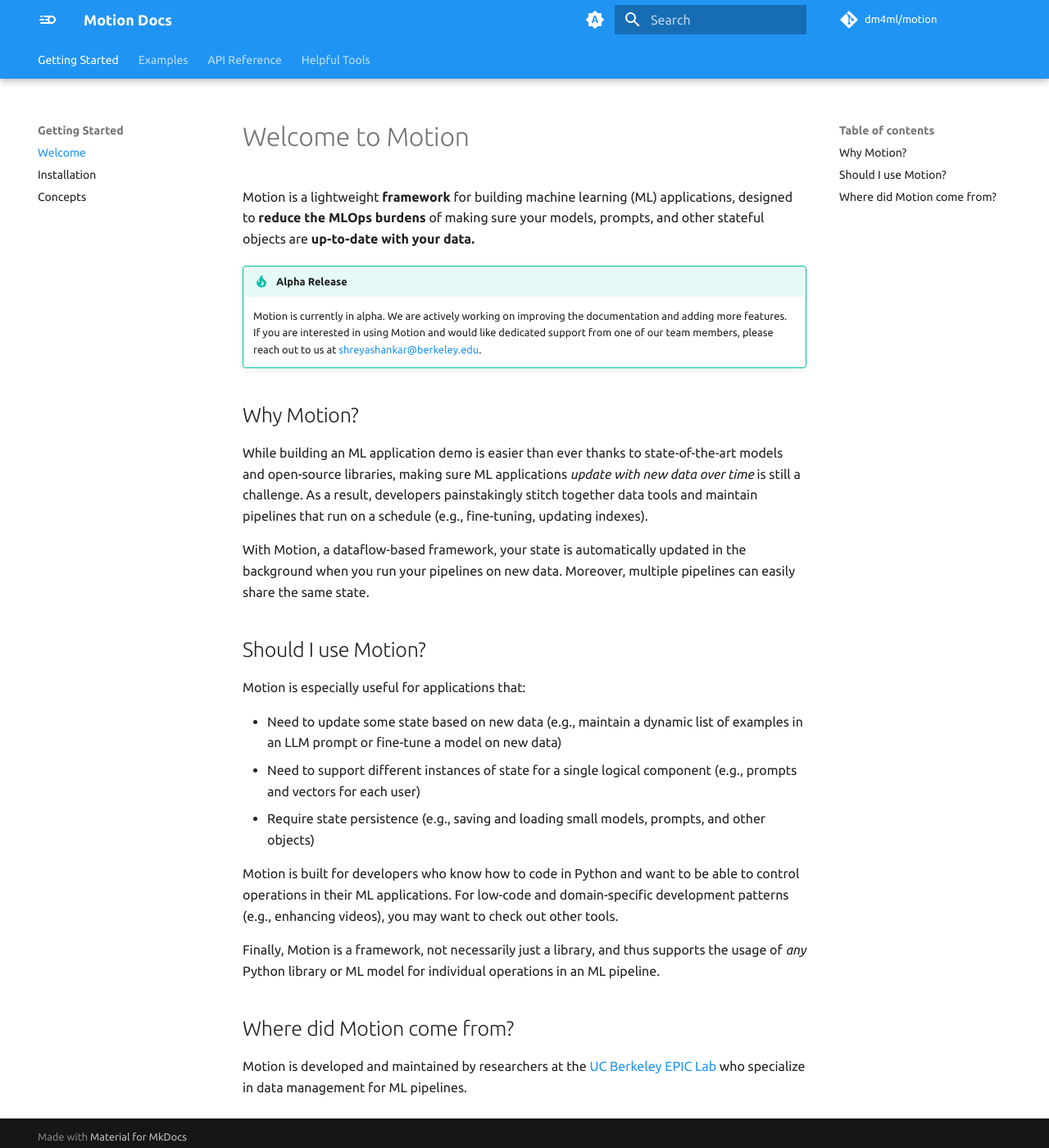
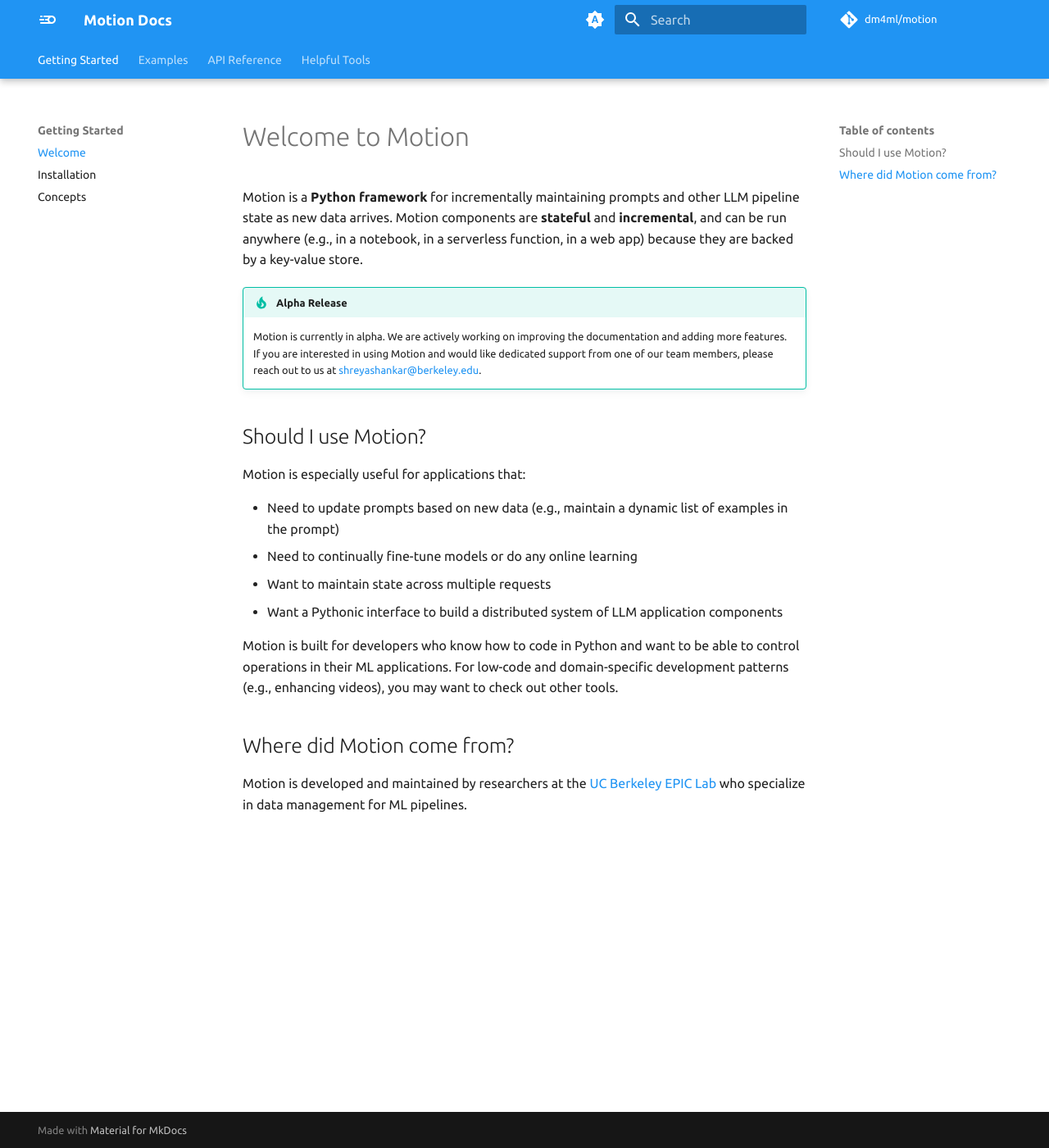
Before and after one commit to dm4ml/motion, an MkDocs documentation site: the page built from docs/index.md, in a window 1280 px wide and 1400 px high. Shown: the whole window at 82% size. Built offline with MkDocs 1.6.1 and Material for MkDocs 9.7.7, drawn with Linux system fonts in a browser that asks for light colours; comment, search, counter and statistics services are not loaded; the version menu is left out.

```diff
--- a/docs/index.md
+++ b/docs/index.md
@@ -1,28 +1,21 @@
 # Welcome to Motion
 
-Motion is a lightweight **framework** for building machine learning (ML) applications, designed to **reduce the MLOps burdens** of making sure your models, prompts, and other stateful objects are **up-to-date with your data.**
+Motion is a **Python framework** for incrementally maintaining prompts and other LLM pipeline state as new data arrives. Motion components are **stateful** and **incremental**, and can be run anywhere (e.g., in a notebook, in a serverless function, in a web app) because they are backed by a key-value store.
 
 !!! tip "Alpha Release"
 
     Motion is currently in alpha. We are actively working on improving the documentation and adding more features. If you are interested in using Motion and would like dedicated support from one of our team members, please reach out to us at [shreyashankar@berkeley.edu](mailto:shreyashankar@berkeley.edu).
 
-## Why Motion?
-
-While building an ML application demo is easier than ever thanks to state-of-the-art models and open-source libraries, making sure ML applications _update with new data over time_ is still a challenge. As a result, developers painstakingly stitch together data tools and maintain pipelines that run on a schedule (e.g., fine-tuning, updating indexes).
-
-With Motion, a dataflow-based framework, your state is automatically updated in the background when you run your pipelines on new data. Moreover, multiple pipelines can easily share the same state.
-
 ## Should I use Motion?
 
 Motion is especially useful for applications that:
 
-- Need to update some state based on new data (e.g., maintain a dynamic list of examples in an LLM prompt or fine-tune a model on new data)
-- Need to support different instances of state for a single logical component (e.g., prompts and vectors for each user)
-- Require state persistence (e.g., saving and loading small models, prompts, and other objects)
+- Need to update prompts based on new data (e.g., maintain a dynamic list of examples in the prompt)
+- Need to continually fine-tune models or do any online learning
+- Want to maintain state across multiple requests
+- Want a Pythonic interface to build a distributed system of LLM application components
 
 Motion is built for developers who know how to code in Python and want to be able to control operations in their ML applications. For low-code and domain-specific development patterns (e.g., enhancing videos), you may want to check out other tools.
-
-Finally, Motion is a framework, not necessarily just a library, and thus supports the usage of _any_ Python library or ML model for individual operations in an ML pipeline.
 
 ## Where did Motion come from?
 
```
Also changed, not shown: README.md (+55 -5 lines).
